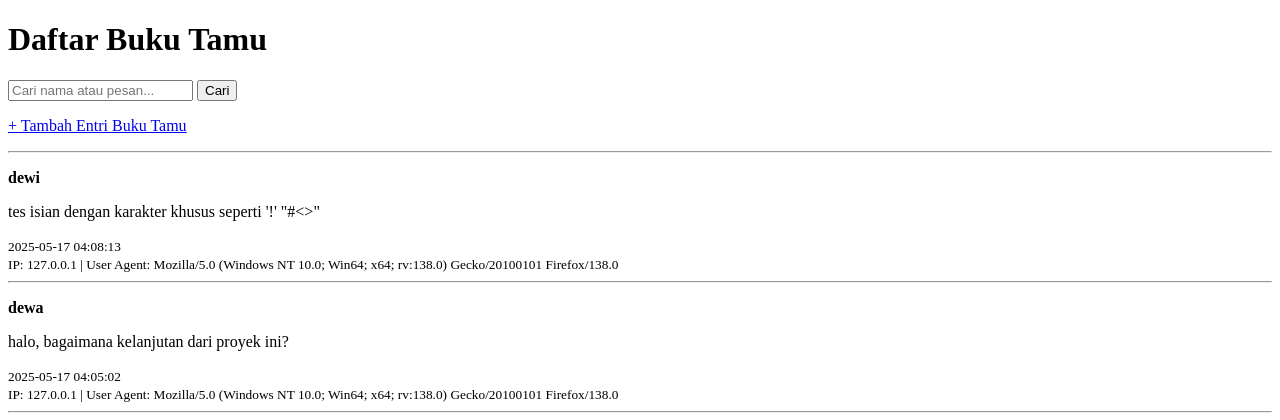
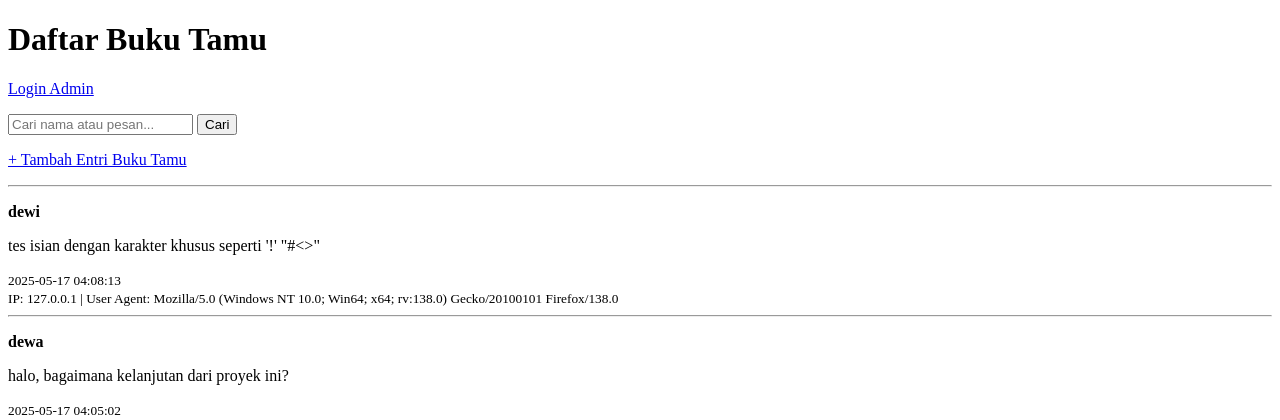
Before and after one commit to arifbdarsono/buku-tamu, a PHP site: page /index.php in a window 1280 px wide. Shown: the top 420 px of the page. Run offline with PHP 8.4, Linux system fonts and the light colour scheme; data comes from the database, SQL or seed files in the repository.

Commit message:
Update index.php

```diff
--- a/index.php
+++ b/index.php
@@ -1,4 +1,5 @@
 <?php
+session_start();
 require 'config/database.php';
 
 // Konfigurasi pagination
@@ -45,6 +46,17 @@ $result = $stmt->get_result();
 <body>
     <h1>Daftar Buku Tamu</h1>
 
+    <!-- Navigasi admin -->
+    <?php if (isset($_SESSION['admin'])): ?>
+    <p>Login sebagai admin |
+       <a href="admin/dashboard.php">Dashboard</a> |
+       <a href="logout.php">Logout</a> |
+       <a href="export.php">Ekspor CSV</a></p>
+<?php else: ?>
+    <p><a href="login.php">Login Admin</a></p>
+<?php endif; ?>
+
+    <!-- Form pencarian -->
     <form method="GET" action="index.php">
         <input type="text" name="cari" value="<?php echo htmlspecialchars($keyword); ?>" placeholder="Cari nama atau pesan...">
         <button type="submit">Cari</button>
@@ -52,14 +64,20 @@ $result = $stmt->get_result();
 
     <p><a href="tambah.php">+ Tambah Entri Buku Tamu</a></p>
 
+    <!-- Daftar entri -->
     <?php while ($row = $result->fetch_assoc()): ?>
         <hr>
         <p><strong><?php echo htmlspecialchars($row['nama']); ?></strong></p>
         <p><?php echo nl2br(htmlspecialchars($row['pesan'])); ?></p>
         <small><?php echo htmlspecialchars($row['waktu']); ?></small><br>
         <small>IP: <?php echo htmlspecialchars($row['ip']); ?> | User Agent: <?php echo htmlspecialchars($row['user_agent']); ?></small>
+        <?php if (isset($_SESSION['admin']) && $_SESSION['admin'] === true): ?>
+            <br><a href="hapus.php?id=<?php echo $row['id']; ?>" onclick="return confirm('Hapus entri ini?')">[Hapus]</a>
+			<br><a href="edit.php?id=<?php echo $row['id']; ?>">[Edit]</a>
+        <?php endif; ?>
     <?php endwhile; ?>
 
+    <!-- Navigasi halaman -->
     <hr>
     <p>Halaman:
     <?php for ($i = 1; $i <= $pages; $i++): ?>
```
Lines whose indentation alone changed are shown as unchanged.
